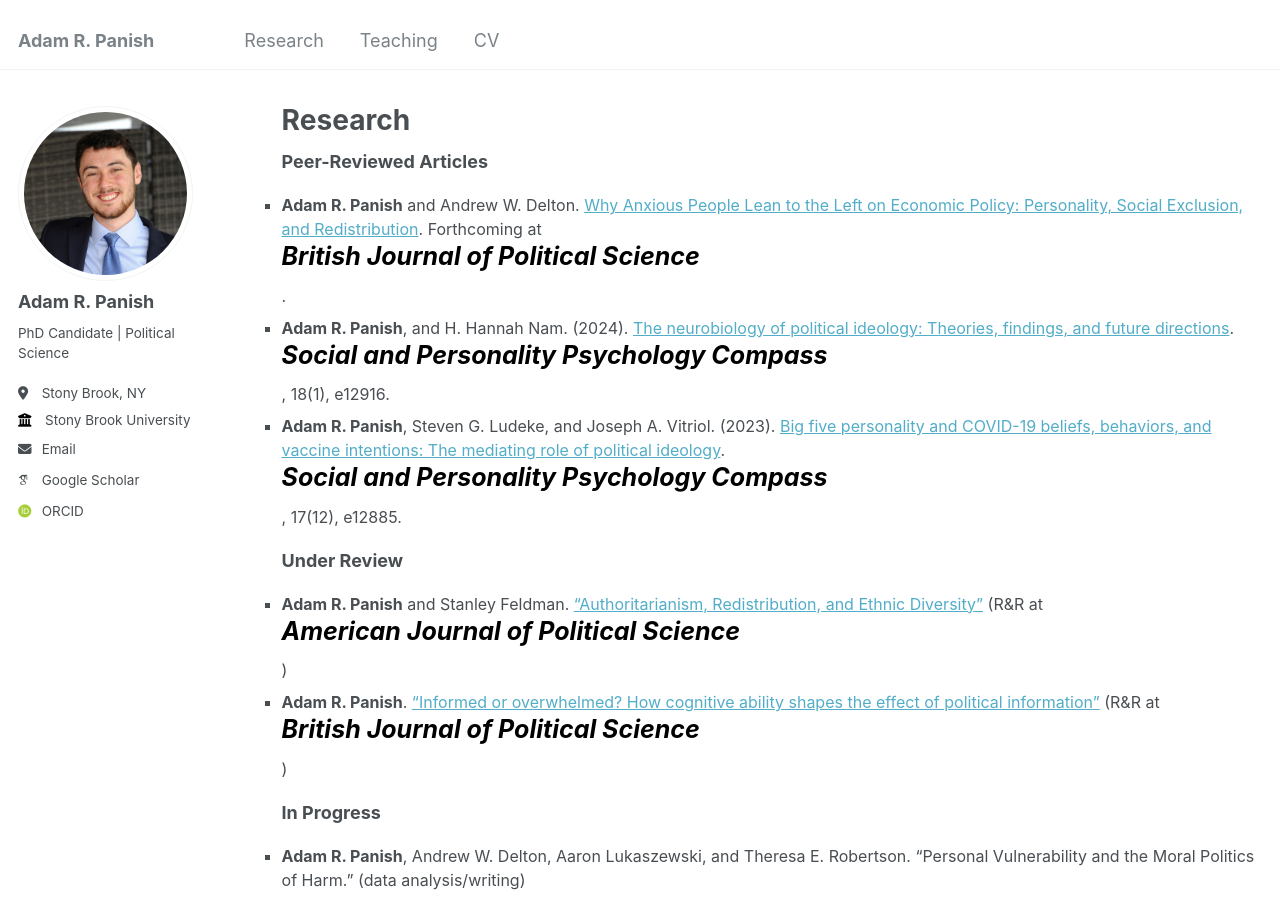
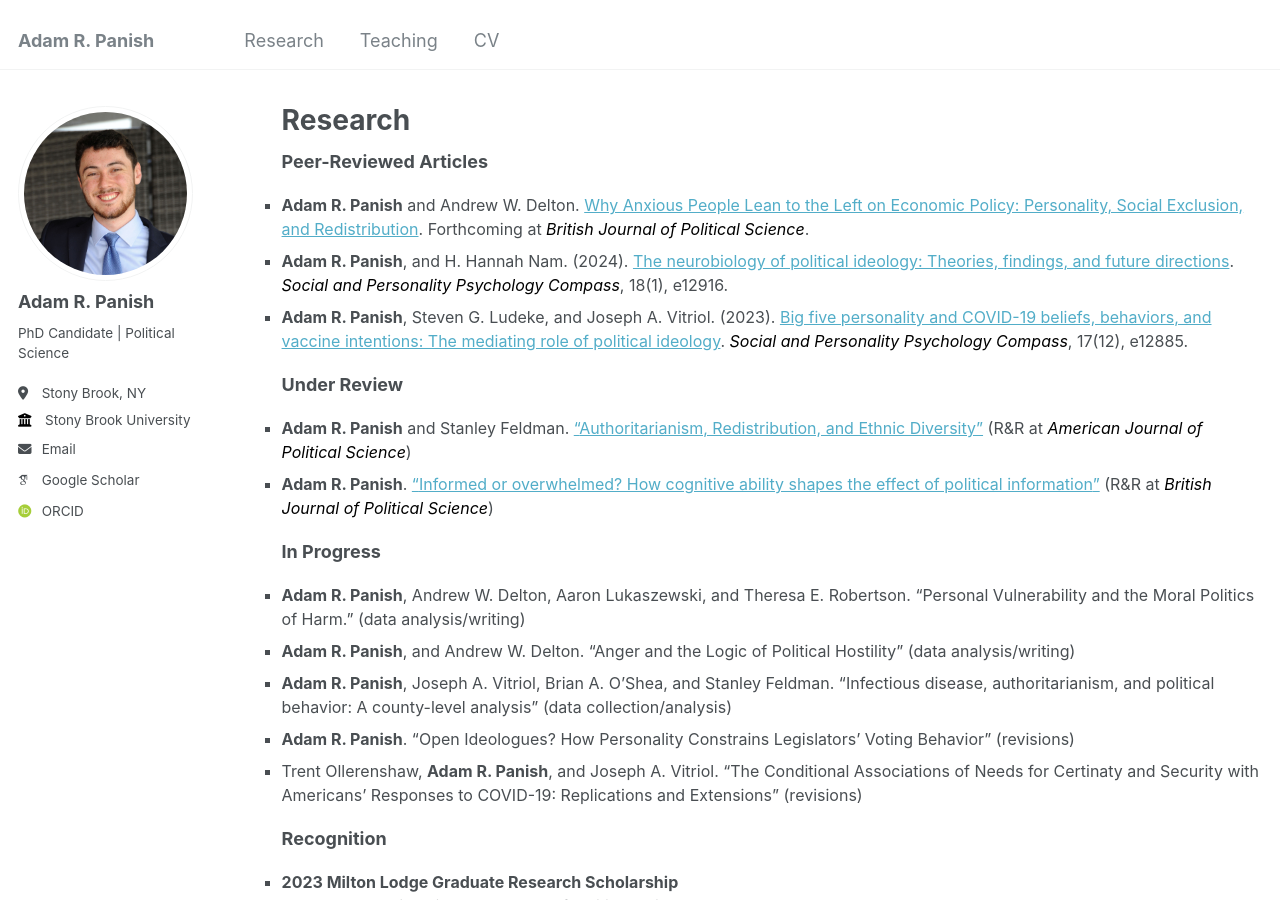
Before and after one commit to adampanish/adampanish.github.io, a Jekyll site: the page built from _pages/research.html, in a window 1280 px wide and 900 px high. Built offline with Jekyll 4.4.1, drawn with Linux system fonts in a browser that asks for light colours; some web fonts are replaced.

Commit message:
Update research.html

```diff
--- a/_pages/research.html
+++ b/_pages/research.html
@@ -16,15 +16,15 @@
 
 <strong>Peer-Reviewed Articles</strong>
 <ul><font size=3>
-<li><strong>Adam R. Panish</strong> and Andrew W. Delton. <a href="https://www.dropbox.com/scl/fi/6asbl7xmwbo2fbpg2q6eq/panish_delton_anxious_2024.pdf?rlkey=wwmde8r5b71kkw3dkat90zyrc&st=rbajjc4g&dl=0" target="_blank">Why Anxious People Lean to the Left on Economic Policy: Personality, Social Exclusion, and Redistribution</a>. Forthcoming at <i><h1 style="color: black;">British Journal of Political Science</h1></i>.</li>
-<li><strong>Adam R. Panish</strong>, and H. Hannah Nam. (2024). <a href="https://www.dropbox.com/scl/fi/sj69ayc1z5t7d8o8twixv/panish_nam_brain_2024.pdf?rlkey=09l0qc5kdduh0qt1v3o8tylbq&st=9qsrs6lu&dl=0" target="_blank">The neurobiology of political ideology: Theories, findings, and future directions</a>. <i><h1 style="color: black;">Social and Personality Psychology Compass</h1></i>, 18(1), e12916.</li>
-<li><strong>Adam R. Panish</strong>, Steven G. Ludeke, and Joseph A. Vitriol. (2023). <a href="https://www.dropbox.com/scl/fi/tf16ohk1c1dyxmyltifek/panish_ludeke_vitriol_covid_2023.pdf?rlkey=bsmblnhw2cpspw8ebk6g9lb18&st=u2ak5dkg&dl=0" target="_blank">Big five personality and COVID-19 beliefs, behaviors, and vaccine intentions: The mediating role of political ideology</a>. <i><h1 style="color: black;">Social and Personality Psychology Compass</h1></i>, 17(12), e12885.</li>
+<li><strong>Adam R. Panish</strong> and Andrew W. Delton. <a href="https://www.dropbox.com/scl/fi/6asbl7xmwbo2fbpg2q6eq/panish_delton_anxious_2024.pdf?rlkey=wwmde8r5b71kkw3dkat90zyrc&st=rbajjc4g&dl=0" target="_blank">Why Anxious People Lean to the Left on Economic Policy: Personality, Social Exclusion, and Redistribution</a>. Forthcoming at <i><font color="black">British Journal of Political Science</font></i>.</li>
+<li><strong>Adam R. Panish</strong>, and H. Hannah Nam. (2024). <a href="https://www.dropbox.com/scl/fi/sj69ayc1z5t7d8o8twixv/panish_nam_brain_2024.pdf?rlkey=09l0qc5kdduh0qt1v3o8tylbq&st=9qsrs6lu&dl=0" target="_blank">The neurobiology of political ideology: Theories, findings, and future directions</a>. <i><font color="black">Social and Personality Psychology Compass</font></i>, 18(1), e12916.</li>
+<li><strong>Adam R. Panish</strong>, Steven G. Ludeke, and Joseph A. Vitriol. (2023). <a href="https://www.dropbox.com/scl/fi/tf16ohk1c1dyxmyltifek/panish_ludeke_vitriol_covid_2023.pdf?rlkey=bsmblnhw2cpspw8ebk6g9lb18&st=u2ak5dkg&dl=0" target="_blank">Big five personality and COVID-19 beliefs, behaviors, and vaccine intentions: The mediating role of political ideology</a>. <i><font color="black">Social and Personality Psychology Compass</font></i>, 17(12), e12885.</li>
 </font></ul>
 
 <strong>Under Review</strong>
 <ul><font size=3>
-<li><strong>Adam R. Panish</strong> and Stanley Feldman. <a href="https://www.dropbox.com/scl/fi/58i4blxvq4boe47q8djv4/panish_feldman_redistribution_2024.pdf?rlkey=dcqn3b67jbtd5e4cmmjxefnyf&st=5iwmtlqf&dl=0" target="_blank"><q>Authoritarianism, Redistribution, and Ethnic Diversity</q></a> (R&R at <i><h1 style="color: black;">American Journal of Political Science</h1></i>)</li>
-<li><strong>Adam R. Panish</strong>. <a href="https://www.dropbox.com/scl/fi/o7ml9g0v776t21cq4epw9/panish_cognitive_2024.pdf?rlkey=i0hdacf0qrlucznukqmjecg83&st=ghvrcxp5&dl=0" target="_blank"><q>Informed or overwhelmed? How cognitive ability shapes the effect of political information</q></a> (R&R at <i><h1 style="color: black;">British Journal of Political Science</h1></i>)</li>
+<li><strong>Adam R. Panish</strong> and Stanley Feldman. <a href="https://www.dropbox.com/scl/fi/58i4blxvq4boe47q8djv4/panish_feldman_redistribution_2024.pdf?rlkey=dcqn3b67jbtd5e4cmmjxefnyf&st=5iwmtlqf&dl=0" target="_blank"><q>Authoritarianism, Redistribution, and Ethnic Diversity</q></a> (R&R at <i><font color="black">American Journal of Political Science</font></i>)</li>
+<li><strong>Adam R. Panish</strong>. <a href="https://www.dropbox.com/scl/fi/o7ml9g0v776t21cq4epw9/panish_cognitive_2024.pdf?rlkey=i0hdacf0qrlucznukqmjecg83&st=ghvrcxp5&dl=0" target="_blank"><q>Informed or overwhelmed? How cognitive ability shapes the effect of political information</q></a> (R&R at <i><font color="black">British Journal of Political Science</font></i>)</li>
 </font></ul>
 
 <strong>In Progress</strong>
```
